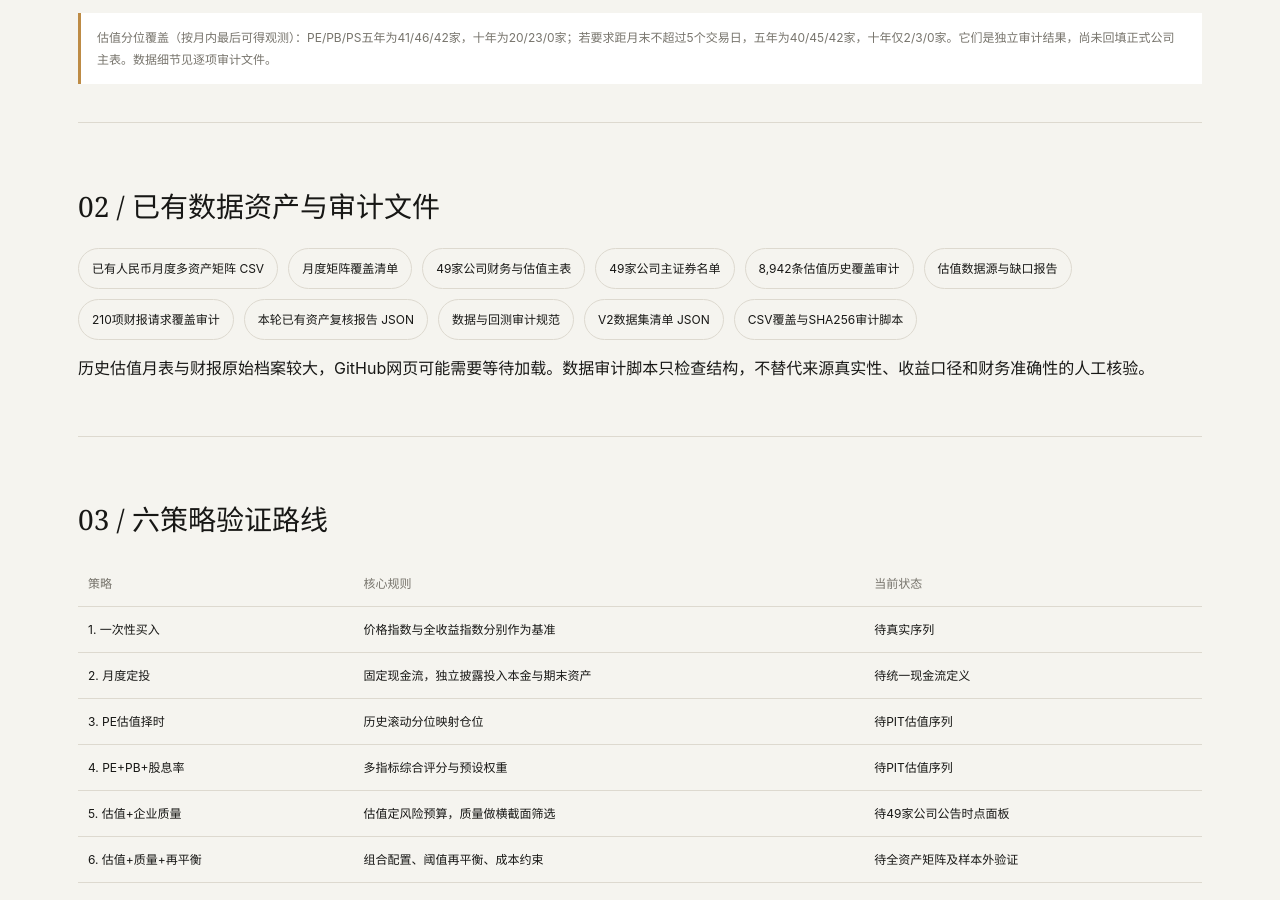
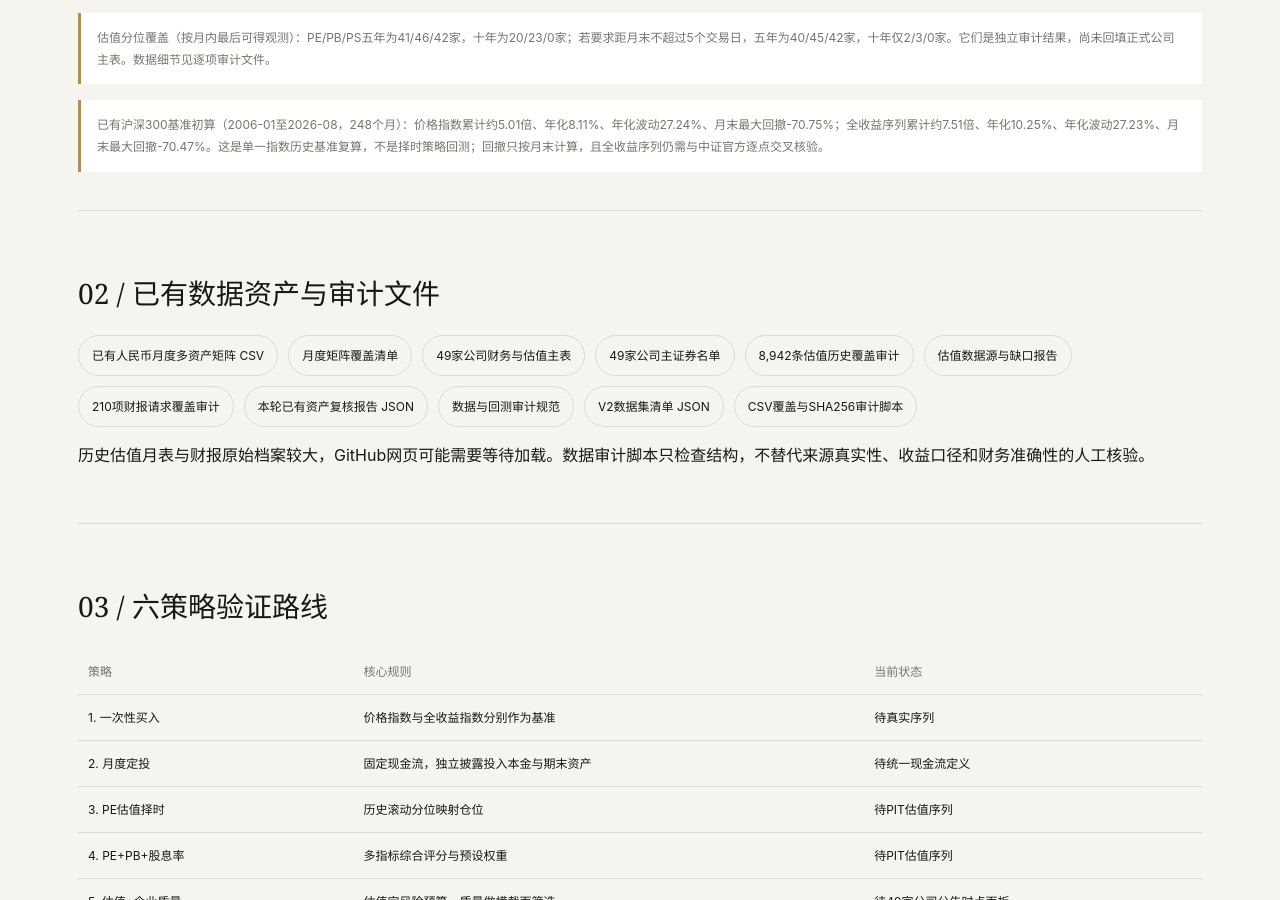
Before and after one commit to yuweijia1992/demo, a plain HTML site: page articles/a-share-v2-research.html in a window 1280 px wide. Shown: the part 1150-2050 px from the top of the page. Drawn offline with Linux system fonts and the light colour scheme.

Commit message:
Display verified CSI 300 benchmark baseline statistics

```diff
--- a/articles/a-share-v2-research.html
+++ b/articles/a-share-v2-research.html
@@ -26,7 +26,7 @@
 <tr><td>49家公司历史估值</td><td>100,724条日频输入，8,942条月度观测；49/49家公司至少有记录</td><td>21.5%月度观测滞后月末6个以上交易日；港股PS缺失；严格10年分位覆盖极低</td><td><span class="state">研究中</span></td></tr>
 <tr><td>49家公司财报</td><td>210/210项请求返回；49家公司三大报表档案；57个上市代码</td><td>尚未完成逐年科目标准化、公告时点面板、ROIC、净债务、分红及稀释股数重建</td><td><span class="state">研究中</span></td></tr>
 </tbody></table></div>
-<div class="v2note" style="margin-top:16px">估值分位覆盖（按月内最后可得观测）：PE/PB/PS五年为41/46/42家，十年为20/23/0家；若要求距月末不超过5个交易日，五年为40/45/42家，十年仅2/3/0家。它们是独立审计结果，尚未回填正式公司主表。数据细节见逐项审计文件。</div></section>
+<div class="v2note" style="margin-top:16px">估值分位覆盖（按月内最后可得观测）：PE/PB/PS五年为41/46/42家，十年为20/23/0家；若要求距月末不超过5个交易日，五年为40/45/42家，十年仅2/3/0家。它们是独立审计结果，尚未回填正式公司主表。数据细节见逐项审计文件。</div><div class="v2note" style="margin-top:16px">已有沪深300基准初算（2006-01至2026-08，248个月）：价格指数累计约5.01倍、年化8.11%、年化波动27.24%、月末最大回撤-70.75%；全收益序列累计约7.51倍、年化10.25%、年化波动27.23%、月末最大回撤-70.47%。这是单一指数历史基准复算，不是择时策略回测；回撤只按月末计算，且全收益序列仍需与中证官方逐点交叉核验。</div></section>
 <section class="v2section"><h2>02 / 已有数据资产与审计文件</h2><div class="links">
 <a href="../data/investment-monthly.csv">已有人民币月度多资产矩阵 CSV</a>
 <a href="../data/investment-monthly-manifest.json">月度矩阵覆盖清单</a>
```
